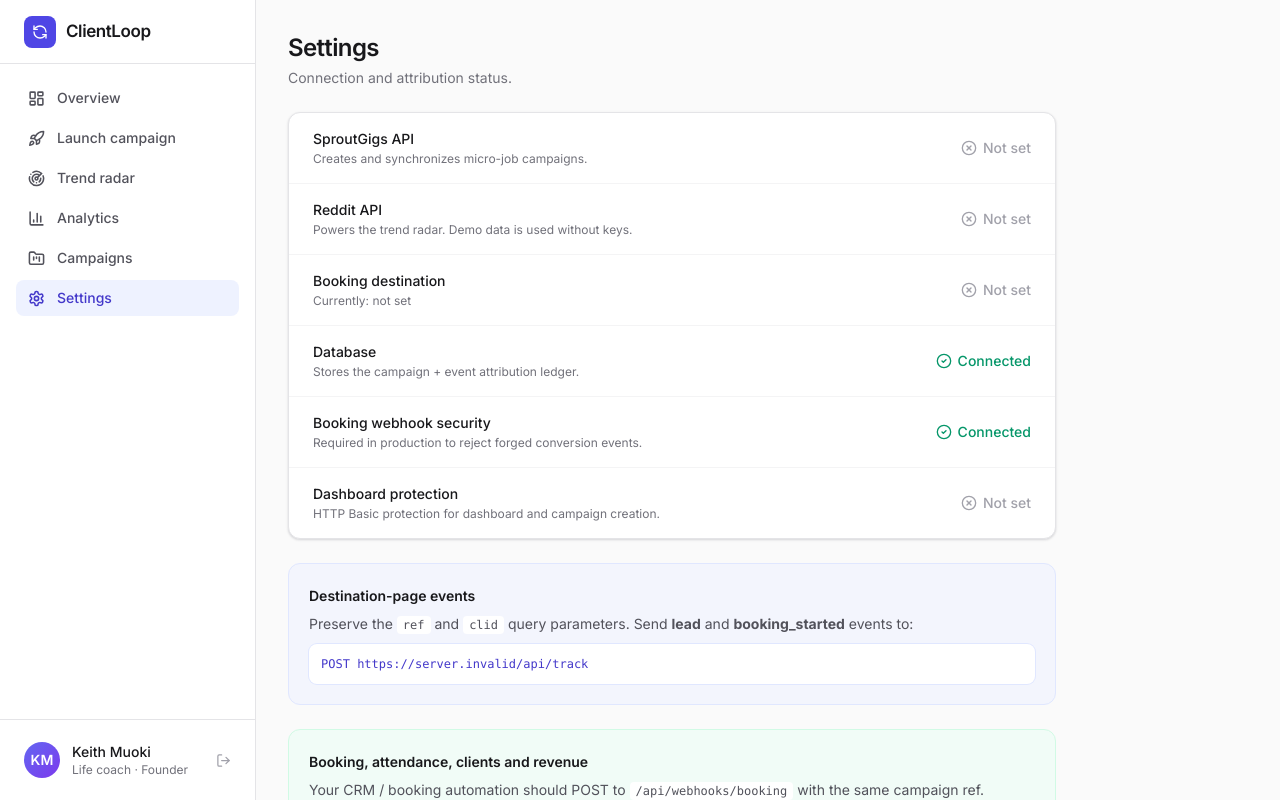
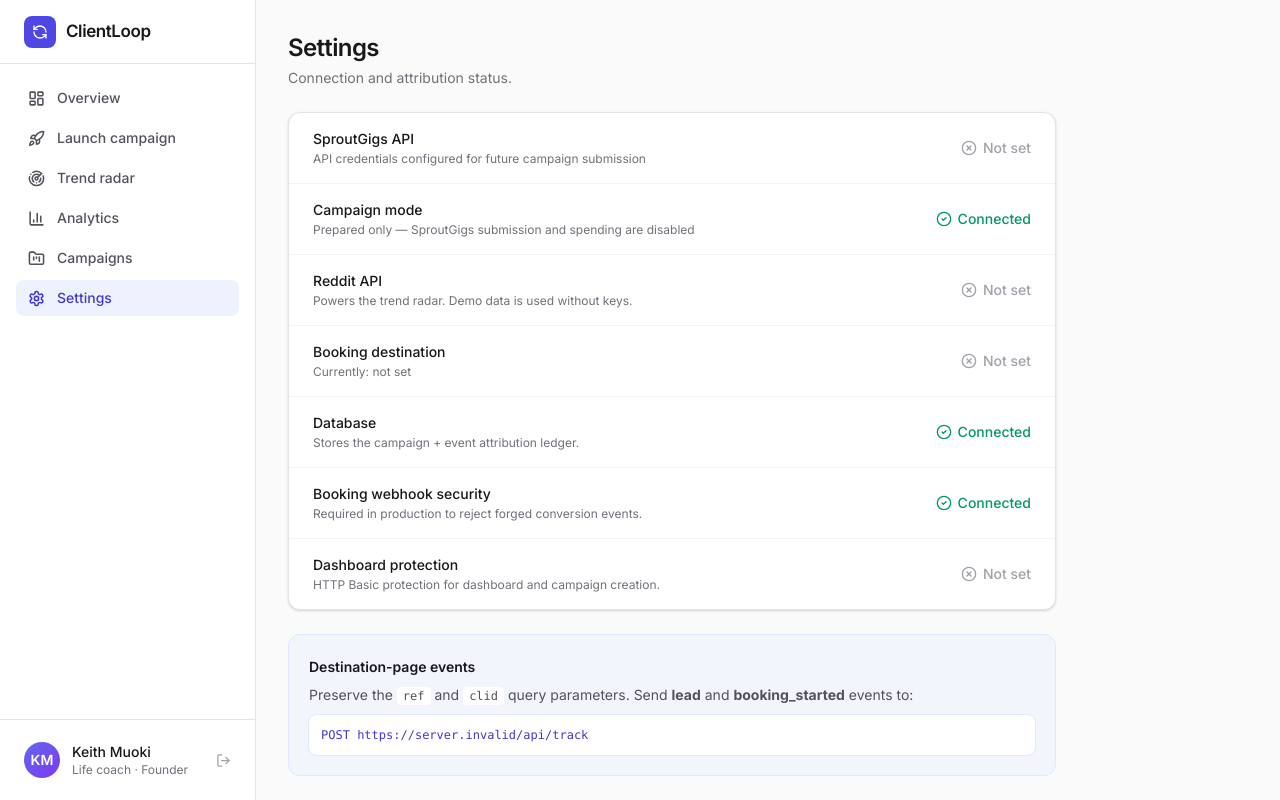
Before and after one commit to kujuaprojects/clientloop, a Next.js app: page /dashboard/settings in a window 1280 px wide. Shown: the top 800 px of the page. Built offline with nearby package versions, Linux system fonts and the light colour scheme; no server answers.

Commit message:
Show prepared campaign mode in settings

```diff
--- a/src/app/dashboard/settings/page.tsx
+++ b/src/app/dashboard/settings/page.tsx
@@ -14,7 +14,12 @@ export default function SettingsPage() {
     <div className="max-w-3xl space-y-6">
       <div><h1 className="text-2xl font-semibold tracking-tight">Settings</h1><p className="mt-1 text-sm text-zinc-500">Connection and attribution status.</p></div>
       <div className="divide-y divide-zinc-100 rounded-xl border border-zinc-200 bg-white shadow-card">
-        <Row label="SproutGigs API" ok={sproutgigsConfigured()} detail="Creates and synchronizes micro-job campaigns." />
+        <Row label="SproutGigs API" ok={sproutgigsConfigured()} detail="API credentials configured for future campaign submission" />
+        <Row
+  label="Campaign mode"
+  ok={true}
+  detail="Prepared only — SproutGigs submission and spending are disabled"
+/>
         <Row label="Reddit API" ok={redditConfigured()} detail="Powers the trend radar. Demo data is used without keys." />
         <Row label="Booking destination" ok={Boolean(process.env.BOOKING_URL)} detail={`Currently: ${process.env.BOOKING_URL || "not set"}`} />
         <Row label="Database" ok={Boolean(process.env.DATABASE_URL)} detail="Stores the campaign + event attribution ledger." />
```
